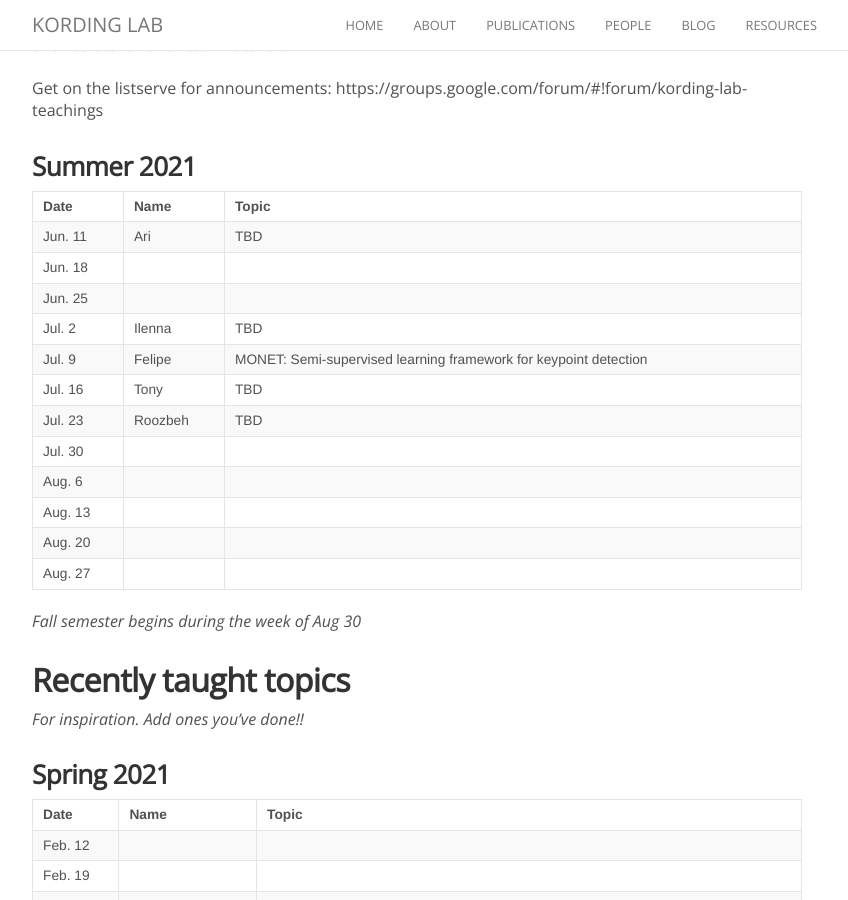
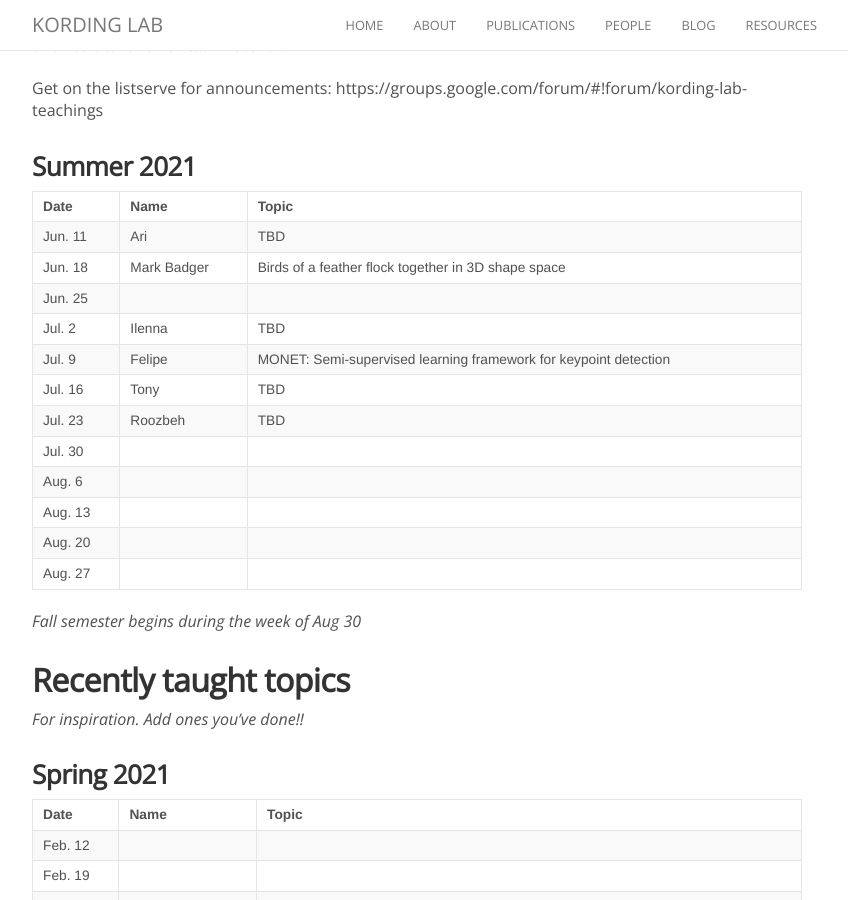
Before and after one commit to KordingLab/KordingLab.github.io, a Jekyll site: the page built from _posts/2021-01-01-upcoming-lab-teaching.md, in a window 1280 px wide and 900 px high, scrolled down 306 px. Shown: the whole window, without its empty margins (223-1071 px from the left). Built offline with Jekyll 4.4.1, drawn with Linux system fonts in a browser that asks for light colours; nearby versions of some CDN libraries; comment, search, counter and statistics services are not loaded.

Commit message:
Update 2021-01-01-upcoming-lab-teaching.md

```diff
--- a/_posts/2021-01-01-upcoming-lab-teaching.md
+++ b/_posts/2021-01-01-upcoming-lab-teaching.md
@@ -19,7 +19,7 @@ Get on the listserve for announcements: https://groups.google.com/forum/#!forum/
 | Date | Name | Topic |
 |------|------|-------|
 | Jun. 11 | Ari | TBD |
-| Jun. 18 | |  |
+| Jun. 18 | Mark Badger | Birds of a feather flock together in 3D shape space |
 | Jun. 25 | |  |
 | Jul. 2 | Ilenna | TBD |
 | Jul. 9 | Felipe | MONET: Semi-supervised learning framework for keypoint detection |
```
